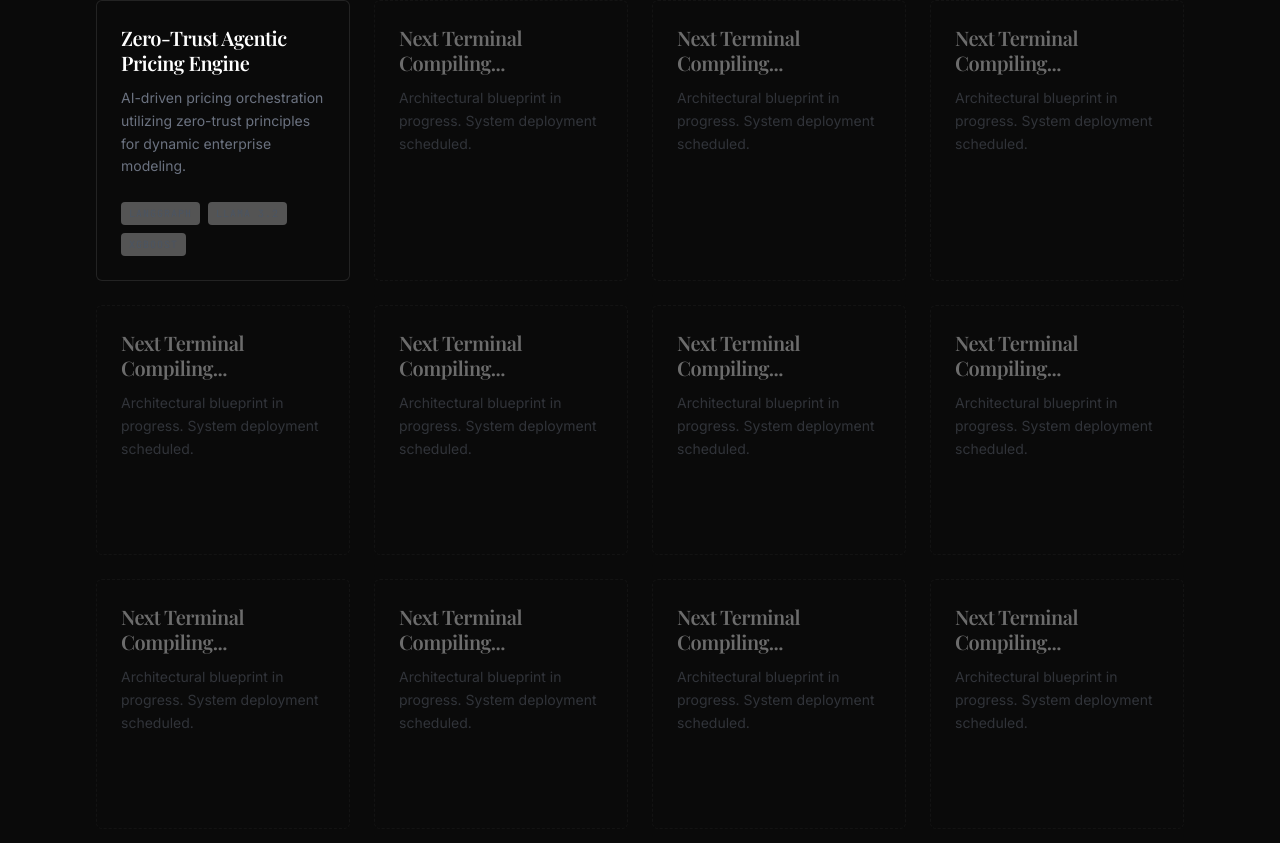
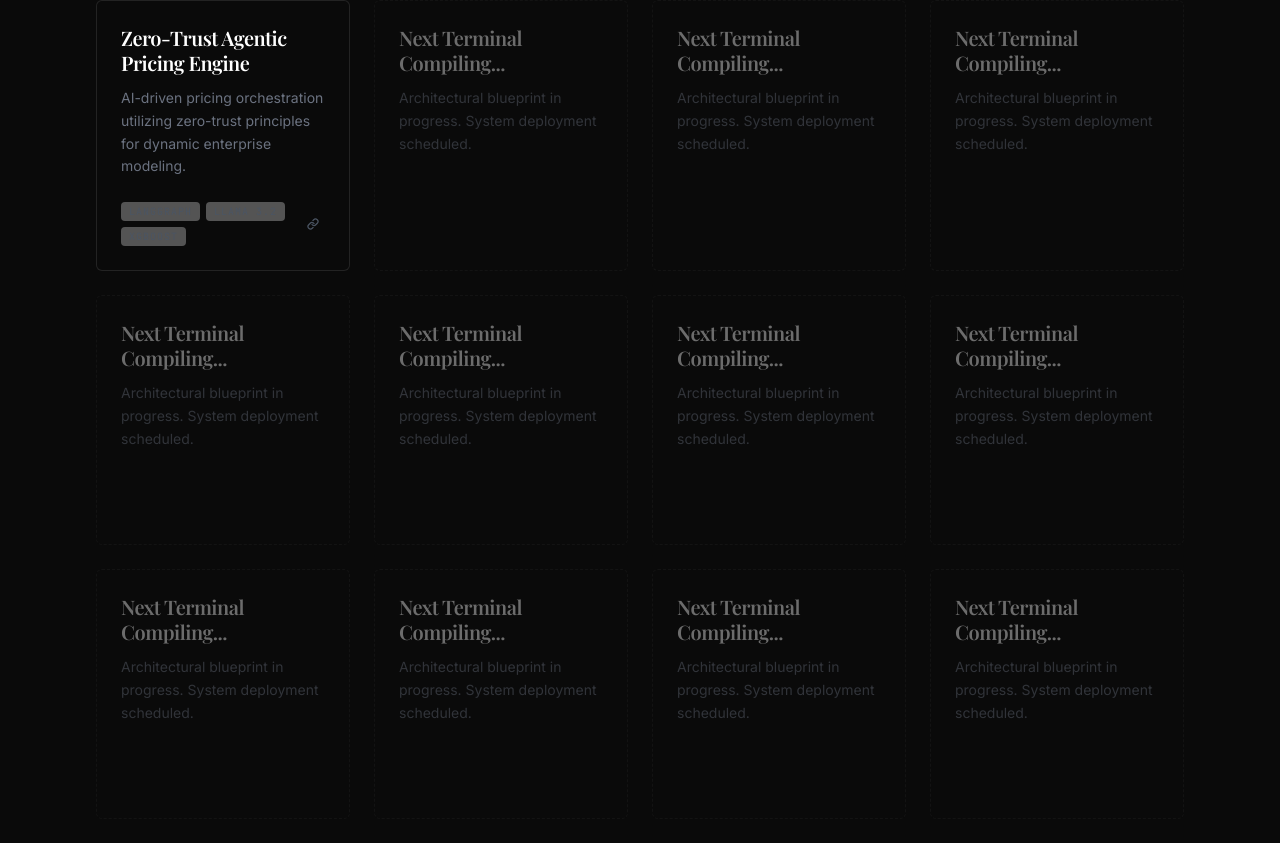
Before and after one commit to lawrenceemenike/porfolio-website, a React (Vite) app: page / in a window 1280 px wide. Shown: the part 2856-3699 px from the top of the page. Built offline with nearby package versions, Linux system fonts and the light colour scheme; a web font is replaced by a local one.

Commit message:
feat: add shareable project links via URL search param

```diff
--- a/src/components/Projects.jsx
+++ b/src/components/Projects.jsx
@@ -1,14 +1,56 @@
 import { useState, useEffect } from 'react';
+import { useSearchParams } from 'react-router-dom';
 import { projectsData } from '../data/portfolioData';
 
 const Projects = () => {
+  const [searchParams, setSearchParams] = useSearchParams();
   const [selectedProject, setSelectedProject] = useState(null);
+  const [copiedId, setCopiedId] = useState(null);
+
+  // Sync state with URL search param
+  useEffect(() => {
+    const projectId = searchParams.get('project');
+    if (projectId) {
+      const proj = projectsData.find(p => p.id.toString() === projectId && !p.isPlaceholder);
+      if (proj) {
+        setSelectedProject(proj);
+      } else {
+        setSelectedProject(null);
+      }
+    } else {
+      setSelectedProject(null);
+    }
+  }, [searchParams]);
 
   // Lock body scroll when modal is open
   useEffect(() => {
     if (selectedProject) document.body.style.overflow = 'hidden';
     else document.body.style.overflow = 'auto';
   }, [selectedProject]);
+
+  const handleSelect = (project) => {
+    if (project.isPlaceholder) return;
+    const newParams = new URLSearchParams(searchParams);
+    newParams.set('project', project.id.toString());
+    setSearchParams(newParams);
+  };
+
+  const handleClose = () => {
+    const newParams = new URLSearchParams(searchParams);
+    newParams.delete('project');
+    setSearchParams(newParams);
+  };
+
+  const handleCopyLink = (projectId, e) => {
+    if (e) e.stopPropagation();
+    const url = `${window.location.origin}${window.location.pathname}?project=${projectId}`;
+    navigator.clipboard.writeText(url).then(() => {
+      setCopiedId(projectId);
+      setTimeout(() => setCopiedId(null), 2000);
+    }).catch(err => {
+      console.error('Failed to copy link: ', err);
+    });
+  };
 
   return (
     <section id="projects" className="max-w-6xl mx-auto px-6 md:px-8 pt-12 pb-20 md:pt-16 md:pb-32 border-t border-borderMuted relative">
@@ -19,7 +61,7 @@ const Projects = () => {
         {projectsData.map((project) => (
           <div
             key={project.id}
-            onClick={() => project.isPlaceholder ? null : setSelectedProject(project)}
+            onClick={() => project.isPlaceholder ? null : handleSelect(project)}
             className={`border border-borderMuted bg-[#0A0A0A] p-6 rounded-md transition-all duration-300 flex flex-col justify-between min-h-[250px] group ${project.isPlaceholder ? 'opacity-40 cursor-default border-dashed' : 'cursor-pointer hover:-translate-y-2 hover:border-gray-500 hover:shadow-2xl hover:shadow-white/5'}`}
           >
             <div>
@@ -27,10 +69,26 @@ const Projects = () => {
               <p className="font-sans text-sm text-gray-500 leading-relaxed mb-6">{project.short_desc}</p>
             </div>
             {!project.isPlaceholder && (
-              <div className="font-mono text-[10px] text-gray-600 uppercase tracking-widest flex flex-wrap gap-2">
-                {project.tech_stack.slice(0, 3).map((tech, i) => (
-                  <span key={i} className="bg-borderMuted/30 px-2 py-1 rounded">{tech}</span>
-                ))}
+              <div className="flex items-center justify-between mt-auto gap-4">
+                <div className="font-mono text-[10px] text-gray-600 uppercase tracking-widest flex flex-wrap gap-1.5">
+                  {project.tech_stack.slice(0, 3).map((tech, i) => (
+                    <span key={i} className="bg-borderMuted/30 px-2 py-0.5 rounded">{tech}</span>
+                  ))}
+                </div>
+                <button
+                  onClick={(e) => handleCopyLink(project.id, e)}
+                  title="Copy direct link to this project"
+                  className="text-gray-600 hover:text-accentGold transition-colors p-1.5 rounded hover:bg-white/5 flex items-center justify-center relative group/btn"
+                >
+                  {copiedId === project.id ? (
+                    <span className="text-accentGold font-semibold text-[10px] tracking-wide uppercase">Copied!</span>
+                  ) : (
+                    <>
+                      <svg xmlns="http://www.w3.org/2000/svg" width="12" height="12" viewBox="0 0 24 24" fill="none" stroke="currentColor" strokeWidth="2.5" strokeLinecap="round" strokeLinejoin="round"><path d="M10 13a5 5 0 0 0 7.54.54l3-3a5 5 0 0 0-7.07-7.07l-1.72 1.71"/><path d="M14 11a5 5 0 0 0-7.54-.54l-3 3a5 5 0 0 0 7.07 7.07l1.71-1.71"/></svg>
+                      <span className="opacity-0 group-hover/btn:opacity-100 transition-opacity absolute bottom-full mb-1 right-0 bg-[#121212] border border-borderMuted text-gray-400 px-1.5 py-0.5 rounded text-[8px] whitespace-nowrap pointer-events-none">Copy Link</span>
+                    </>
+                  )}
+                </button>
               </div>
             )}
           </div>
@@ -48,13 +106,13 @@ const Projects = () => {
 
           <div
             className="absolute inset-0 bg-black/90 backdrop-blur-sm cursor-pointer"
-            onClick={() => setSelectedProject(null)}
+            onClick={handleClose}
           ></div>
 
           <div className="relative bg-[#121212] border border-borderMuted w-full max-w-4xl max-h-[90vh] overflow-y-auto rounded-lg shadow-2xl z-10 custom-scrollbar">
 
             <button
-              onClick={() => setSelectedProject(null)}
+              onClick={handleClose}
               className="absolute top-6 right-6 text-gray-500 hover:text-white font-mono text-sm tracking-widest z-20"
             >
               [CLOSE]
@@ -63,11 +121,24 @@ const Projects = () => {
             <div className="p-8 md:p-12">
               <h2 className="font-serif text-3xl md:text-4xl text-white mb-4 pr-12">{selectedProject.title}</h2>
 
-              <div className="font-mono text-xs text-accentGold uppercase tracking-widest mb-8 flex gap-4 flex-wrap">
+              <div className="font-mono text-xs text-accentGold uppercase tracking-widest mb-8 flex gap-4 flex-wrap items-center">
                 <a href={selectedProject.github_link} target="_blank" rel="noreferrer" className="hover:text-white border-b border-accentGold/30 pb-1">Master Repo &rarr;</a>
                 {selectedProject.screenshots_link && (
                   <a href={selectedProject.screenshots_link} target="_blank" rel="noreferrer" className="hover:text-white border-b border-accentGold/30 pb-1">Project Screenshots &rarr;</a>
                 )}
+                <button
+                  onClick={(e) => handleCopyLink(selectedProject.id, e)}
+                  className="hover:text-white border-b border-accentGold/30 pb-1 flex items-center gap-1 transition-all"
+                >
+                  {copiedId === selectedProject.id ? (
+                    <span className="font-semibold text-accentGold">Link Copied!</span>
+                  ) : (
+                    <>
+                      <svg xmlns="http://www.w3.org/2000/svg" width="12" height="12" viewBox="0 0 24 24" fill="none" stroke="currentColor" strokeWidth="2.5" strokeLinecap="round" strokeLinejoin="round"><path d="M10 13a5 5 0 0 0 7.54.54l3-3a5 5 0 0 0-7.07-7.07l-1.72 1.71"/><path d="M14 11a5 5 0 0 0-7.54-.54l-3 3a5 5 0 0 0 7.07 7.07l1.71-1.71"/></svg>
+                      <span>Share Link</span>
+                    </>
+                  )}
+                </button>
               </div>
 
               {selectedProject.youtube_link && (
```
